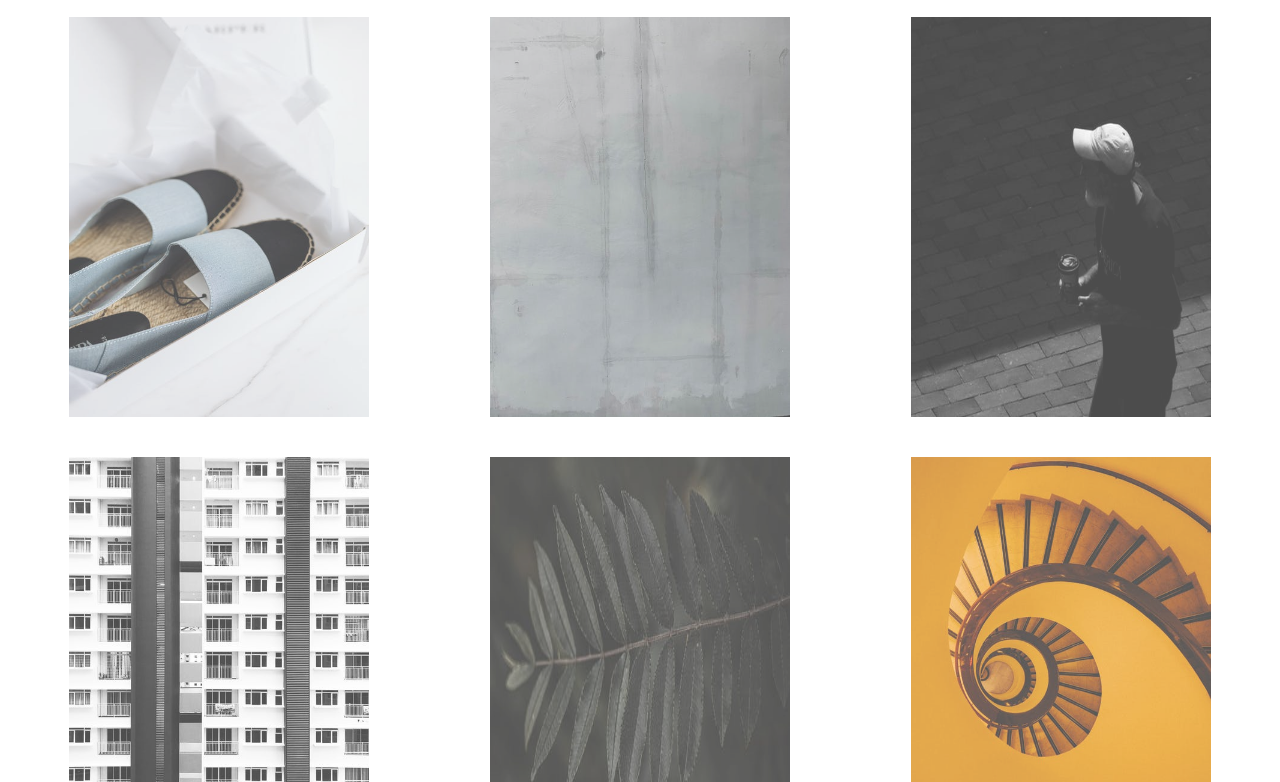
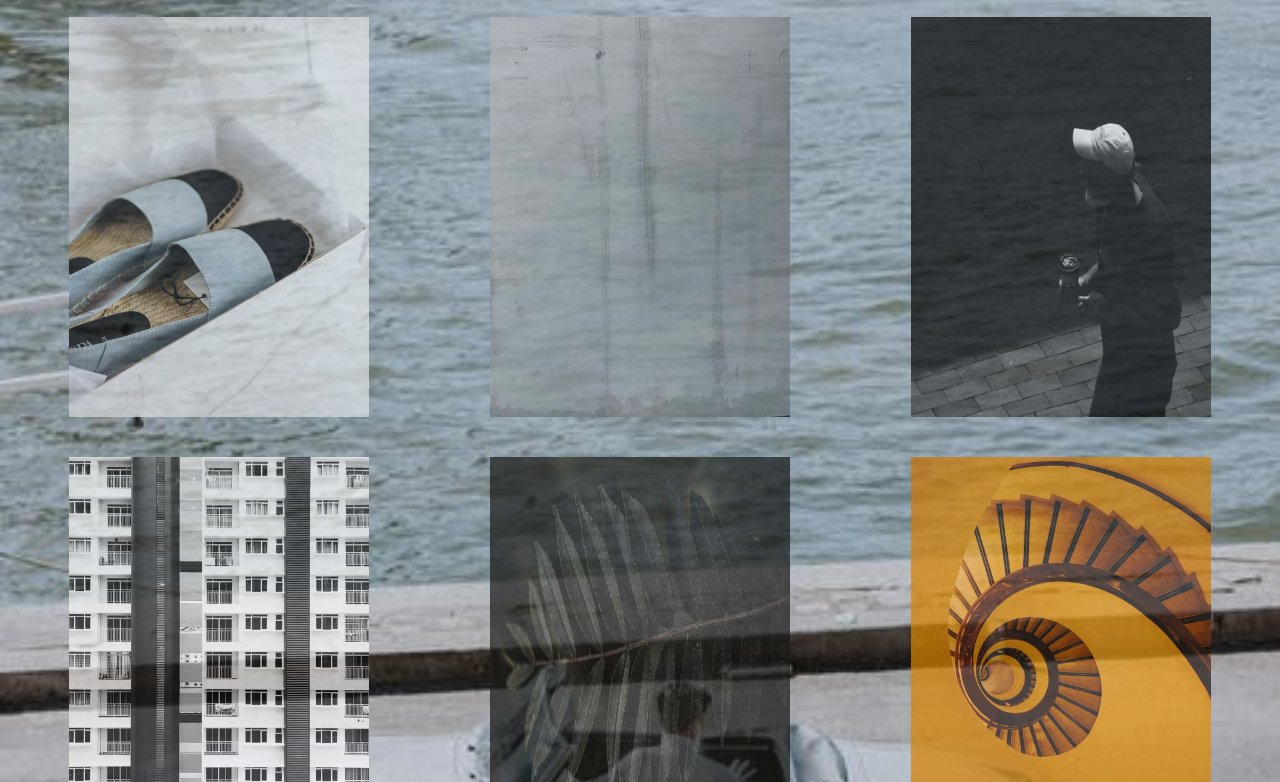
Before and after one commit to utsav7011/Contact-form, a plain HTML site: page index.html in a window 1280 px wide. Shown: the part 103-885 px from the top of the page. Drawn offline with Linux system fonts and the light colour scheme.

Commit message:
Add files via upload

```diff
--- a/style.css
+++ b/style.css
@@ -1,5 +1,5 @@
 body{
-    background-image: url(./images/img1.jpeg);
+    background-image: url(img1.jpeg);
     height: 100%;
     background-attachment: fixed;
     background-position: center;
```
